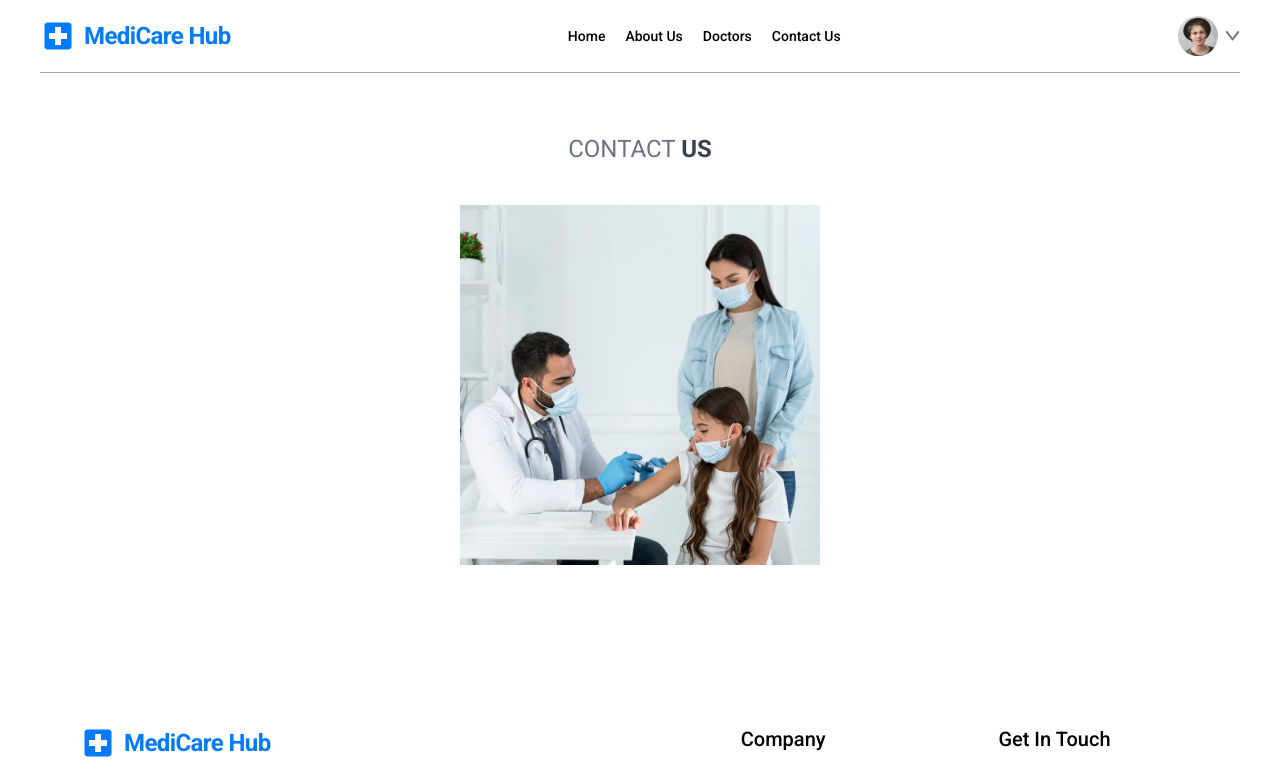
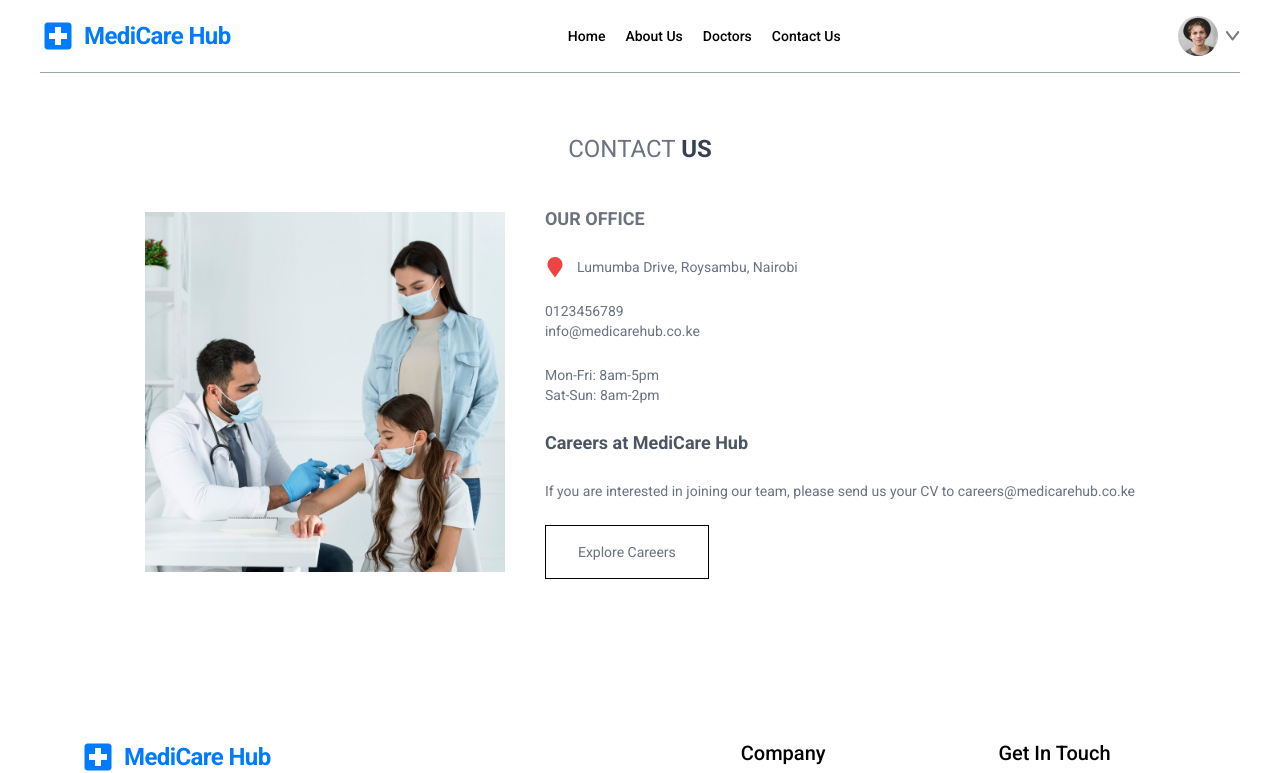
Before and after one commit to briansimiyuj/doctor-appointment-app, a React (Vite) app: page /contact-us in a window 1280 px wide. Shown: the top 773 px of the page. Built offline with nearby package versions, Linux system fonts and the light colour scheme; a web font is replaced by a local one.

Commit message:
Contact Info

```diff
--- /dev/null
+++ b/src/components/contact/ContactInfo.tsx
@@ -0,0 +1,50 @@
+import { FaMapMarker } from "react-icons/fa"
+import { useNavigate } from "react-router-dom"
+
+const ContactInfo:React.FC = () =>{
+
+    const navigate = useNavigate()
+
+    return(
+
+        <div className="flex flex-col justify-center items-start gap-6">
+
+            <h2 className="font-semibold text-lg to-gray-600">OUR OFFICE</h2>
+
+            <div className="flex items-center gap-1">
+
+                <FaMapMarker className="inline-block mr-2 text-red-500 text-xl"/>
+
+                <p className="text-gray-500">Lumumba Drive, Roysambu, Nairobi</p>
+
+            </div>
+
+            <p className="text-gray-500">
+
+                <a href="tel: +254 123 456 789">0123456789</a>
+
+                <br />
+
+                <a href="mailto: info@medicarehub.co.ke">info@medicarehub.co.ke</a>
+
+            </p>
+
+
+            <p className="text-gray-500">Mon-Fri: 8am-5pm <br/> Sat-Sun: 8am-2pm</p>
+
+            <h2 className="font-semibold text-lg text-gray-600">Careers at MediCare Hub</h2>
+
+            <p className="text-gray-500">If you are interested in joining our team, please send us your CV to careers@medicarehub.co.ke</p>
+
+            <button
+                className="border border-black px-8 py-4 text-sm hover:bg-black hover:text-white transition-all duration-500"
+                onClick={() => navigate("/careers")}
+            >Explore Careers</button>
+
+        </div>
+
+    )
+
+}
+
+export default ContactInfo
--- a/src/pages/ContactPage.tsx
+++ b/src/pages/ContactPage.tsx
@@ -1,4 +1,5 @@
 import ContactImage from "../components/contact/ContactImage"
+import ContactInfo from "../components/contact/ContactInfo"
 
 
 const ContactPage: React.FC = ()=>{
@@ -14,6 +15,8 @@ const ContactPage: React.FC = ()=>{
 
                 <ContactImage/>
 
+                <ContactInfo/>
+
             </div>
 
         </div>
```
Also changed, not shown: 1 other file (tests, documents, lock files or other folders).
